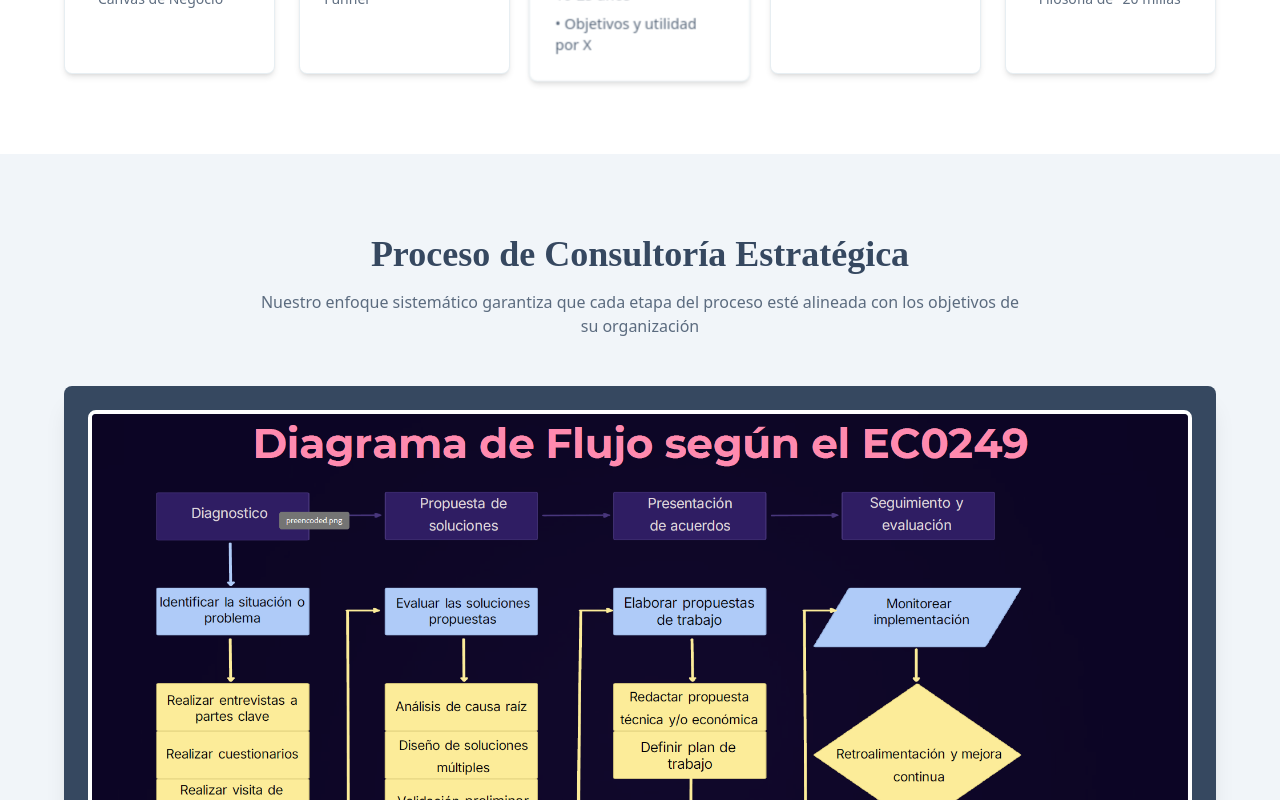
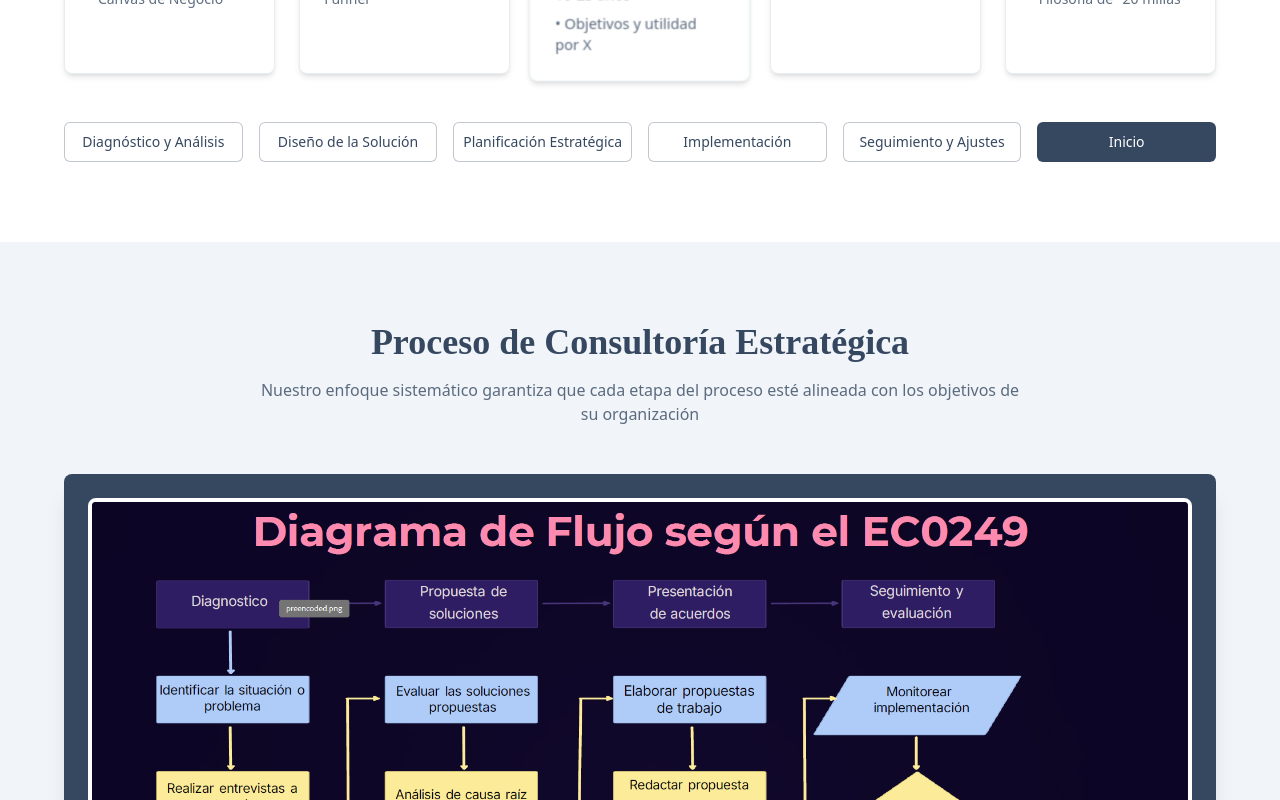
Before and after one commit to Omar-Villalobos/business-strategy-compass, a React (Vite) app: page / in a window 1280 px wide. Shown: the part 2240-3040 px from the top of the page. Built offline with nearby package versions, Linux system fonts and the light colour scheme.

Commit message:
feat: Add navigation to buttons
Connect buttons to sections and add a "Inicio" button.

```diff
--- a/src/components/GrowthStages.tsx
+++ b/src/components/GrowthStages.tsx
@@ -1,8 +1,9 @@
 
 import { Table, TableBody, TableCell, TableHead, TableHeader, TableRow } from "./ui/table";
 import { Progress } from "./ui/progress";
-import { CheckCircle, Circle, CircleCheck, CircleDot, Star } from "lucide-react";
+import { CheckCircle, Circle, CircleCheck, CircleDot, Star, ArrowUp } from "lucide-react";
 import { motion } from "framer-motion";
+import { Button } from "./ui/button";
 
 const stageArchetypes = {
   StartUp: {
@@ -58,8 +59,15 @@ const stageList = Object.entries(stageArchetypes).map(([key, value]) => ({
 }));
 
 export const GrowthStages = () => {
+  const scrollToTop = () => {
+    window.scrollTo({
+      top: 0,
+      behavior: "smooth"
+    });
+  };
+
   return (
-    <section className="py-20 px-4 bg-gradient-to-br from-[#f0f4f8] to-[#e9edf1]">
+    <section id="growth-stages" className="py-20 px-4 bg-gradient-to-br from-[#f0f4f8] to-[#e9edf1]">
       <div className="max-w-6xl mx-auto">
         <motion.h2
           className="font-playfair text-4xl md:text-5xl font-bold text-center text-[#243b53] mb-6"
@@ -144,6 +152,16 @@ export const GrowthStages = () => {
             </button>
           </div>
         </motion.div>
+
+        <div className="flex justify-center mt-12">
+          <Button
+            onClick={scrollToTop}
+            className="bg-[#364860] hover:bg-[#2d3e52] text-white gap-2"
+          >
+            <ArrowUp className="h-4 w-4" />
+            Inicio
+          </Button>
+        </div>
       </div>
     </section>
   );
--- a/src/components/Methodology.tsx
+++ b/src/components/Methodology.tsx
@@ -1,10 +1,27 @@
 
 import { BookOpen, Target, Crown, FileCheck, Search } from "lucide-react";
 import { Card, CardContent, CardHeader, CardTitle } from "./ui/card";
+import { Button } from "./ui/button";
 
 export const Methodology = () => {
+  // Function to scroll to specific sections
+  const scrollToSection = (id) => {
+    const section = document.getElementById(id);
+    if (section) {
+      section.scrollIntoView({ behavior: 'smooth' });
+    }
+  };
+
+  // Function to scroll to top
+  const scrollToTop = () => {
+    window.scrollTo({
+      top: 0,
+      behavior: "smooth"
+    });
+  };
+
   return (
-    <div className="py-20 px-4 bg-[#ffffff]">
+    <div id="methodology" className="py-20 px-4 bg-[#ffffff]">
       <div className="max-w-6xl mx-auto">
         <h2 className="font-playfair text-3xl md:text-4xl font-bold text-center mb-4 text-[#364860]">
           Metodología de Excelencia
@@ -14,7 +31,7 @@ export const Methodology = () => {
         </p>
 
         <div className="grid md:grid-cols-5 gap-6">
-          <Card className="backdrop-blur-sm bg-white shadow-md border border-[#86a8be]/20 transition-all hover:shadow-lg hover:border-[#86a8be]/40">
+          <Card id="diagnostico-analisis" className="backdrop-blur-sm bg-white shadow-md border border-[#86a8be]/20 transition-all hover:shadow-lg hover:border-[#86a8be]/40">
             <CardHeader className="pb-2">
               <div className="p-2 rounded-full bg-[#364860]/10 w-fit mb-2">
                 <Search className="h-8 w-8 text-[#364860]" />
@@ -29,7 +46,7 @@ export const Methodology = () => {
               </ul>
             </CardContent>
           </Card>
-          <Card className="backdrop-blur-sm bg-white shadow-md border border-[#86a8be]/20 transition-all hover:shadow-lg hover:border-[#86a8be]/40">
+          <Card id="diseno-solucion" className="backdrop-blur-sm bg-white shadow-md border border-[#86a8be]/20 transition-all hover:shadow-lg hover:border-[#86a8be]/40">
             <CardHeader className="pb-2">
               <div className="p-2 rounded-full bg-[#364860]/10 w-fit mb-2">
                 <Crown className="h-8 w-8 text-[#364860]" />
@@ -44,7 +61,7 @@ export const Methodology = () => {
               </ul>
             </CardContent>
           </Card>
-          <Card className="backdrop-blur-sm bg-white shadow-md border border-[#86a8be]/20 transition-all hover:shadow-lg hover:border-[#86a8be]/40 md:scale-105 z-10">
+          <Card id="planificacion-estrategica" className="backdrop-blur-sm bg-white shadow-md border border-[#86a8be]/20 transition-all hover:shadow-lg hover:border-[#86a8be]/40 md:scale-105 z-10">
             <CardHeader className="pb-2">
               <div className="p-2 rounded-full bg-[#364860]/10 w-fit mb-2">
                 <BookOpen className="h-8 w-8 text-[#364860]" />
@@ -59,7 +76,7 @@ export const Methodology = () => {
               </ul>
             </CardContent>
           </Card>
-          <Card className="backdrop-blur-sm bg-white shadow-md border border-[#86a8be]/20 transition-all hover:shadow-lg hover:border-[#86a8be]/40">
+          <Card id="implementacion" className="backdrop-blur-sm bg-white shadow-md border border-[#86a8be]/20 transition-all hover:shadow-lg hover:border-[#86a8be]/40">
             <CardHeader className="pb-2">
               <div className="p-2 rounded-full bg-[#364860]/10 w-fit mb-2">
                 <FileCheck className="h-8 w-8 text-[#364860]" />
@@ -74,7 +91,7 @@ export const Methodology = () => {
               </ul>
             </CardContent>
           </Card>
-          <Card className="backdrop-blur-sm bg-white shadow-md border border-[#86a8be]/20 transition-all hover:shadow-lg hover:border-[#86a8be]/40">
+          <Card id="seguimiento-ajustes" className="backdrop-blur-sm bg-white shadow-md border border-[#86a8be]/20 transition-all hover:shadow-lg hover:border-[#86a8be]/40">
             <CardHeader className="pb-2">
               <div className="p-2 rounded-full bg-[#364860]/10 w-fit mb-2">
                 <Target className="h-8 w-8 text-[#364860]" />
@@ -90,6 +107,50 @@ export const Methodology = () => {
             </CardContent>
           </Card>
         </div>
+
+        <div className="mt-12 grid grid-cols-2 md:grid-cols-6 gap-4">
+          <Button
+            onClick={() => scrollToSection('diagnostico-analisis')}
+            variant="outline"
+            className="text-[#364860] border-[#364860]/30 hover:bg-[#364860]/10"
+          >
+            Diagnóstico y Análisis
+          </Button>
+          <Button
+            onClick={() => scrollToSection('diseno-solucion')}
+            variant="outline"
+            className="text-[#364860] border-[#364860]/30 hover:bg-[#364860]/10"
+          >
+            Diseño de la Solución
+          </Button>
+          <Button
+            onClick={() => scrollToSection('planificacion-estrategica')}
+            variant="outline"
+            className="text-[#364860] border-[#364860]/30 hover:bg-[#364860]/10"
+          >
+            Planificación Estratégica
+          </Button>
+          <Button
+            onClick={() => scrollToSection('implementacion')}
+            variant="outline"
+            className="text-[#364860] border-[#364860]/30 hover:bg-[#364860]/10"
+          >
+            Implementación
+          </Button>
+          <Button
+            onClick={() => scrollToSection('seguimiento-ajustes')}
+            variant="outline"
+            className="text-[#364860] border-[#364860]/30 hover:bg-[#364860]/10"
+          >
+            Seguimiento y Ajustes
+          </Button>
+          <Button
+            onClick={scrollToTop}
+            className="bg-[#364860] hover:bg-[#2d3e52] text-white"
+          >
+            Inicio
+          </Button>
+        </div>
       </div>
     </div>
   );
--- a/src/components/NavigationMenu.tsx
+++ b/src/components/NavigationMenu.tsx
@@ -11,14 +11,27 @@ import {
 import { cn } from "@/lib/utils";
 
 export const NavigationMenu = () => {
+  // Function to scroll to sections
+  const scrollToSection = (id) => {
+    const section = document.getElementById(id);
+    if (section) {
+      section.scrollIntoView({ behavior: 'smooth' });
+    } else if (id === 'top') {
+      window.scrollTo({
+        top: 0,
+        behavior: "smooth"
+      });
+    }
+  };
+
   return (
     <div className="max-w-6xl mx-auto py-4 px-4 relative z-20">
       <NavMenu className="justify-end">
         <NavigationMenuList>
           <NavigationMenuItem>
             <NavigationMenuLink
-              href="#"
-              className="group inline-flex h-9 w-max items-center justify-center rounded-md bg-transparent px-4 py-2 text-sm font-medium text-white hover:bg-[#86a8be]/20 hover:text-white"
+              onClick={() => scrollToSection('top')}
+              className="group inline-flex h-9 w-max items-center justify-center rounded-md bg-transparent px-4 py-2 text-sm font-medium text-white hover:bg-[#86a8be]/20 hover:text-white cursor-pointer"
             >
               Inicio
             </NavigationMenuLink>
@@ -30,14 +43,20 @@ export const NavigationMenu = () => {
             </NavigationMenuTrigger>
             <NavigationMenuContent>
               <ul className="grid gap-3 p-4 md:w-[400px] lg:w-[500px]">
-                {["Diagnóstico y Análisis", "Diseño de la Solución", "Planificación Estratégica", "Implementación", "Seguimiento y Ajustes"].map((phase) => (
-                  <li key={phase}>
+                {[
+                  { name: "Diagnóstico y Análisis", id: "diagnostico-analisis" },
+                  { name: "Diseño de la Solución", id: "diseno-solucion" },
+                  { name: "Planificación Estratégica", id: "planificacion-estrategica" },
+                  { name: "Implementación", id: "implementacion" },
+                  { name: "Seguimiento y Ajustes", id: "seguimiento-ajustes" }
+                ].map((phase) => (
+                  <li key={phase.id}>
                     <NavigationMenuLink asChild>
                       <a
-                        href="#"
-                        className="block select-none space-y-1 rounded-md p-3 leading-none no-underline outline-none transition-colors hover:bg-[#86a8be]/10 hover:text-[#86a8be]"
+                        onClick={() => scrollToSection(phase.id)}
+                        className="block select-none space-y-1 rounded-md p-3 leading-none no-underline outline-none transition-colors hover:bg-[#86a8be]/10 hover:text-[#86a8be] cursor-pointer"
                       >
-                        <div className="text-sm font-medium leading-none">{phase}</div>
+                        <div className="text-sm font-medium leading-none">{phase.name}</div>
                       </a>
                     </NavigationMenuLink>
                   </li>
@@ -53,16 +72,16 @@ export const NavigationMenu = () => {
             <NavigationMenuContent>
               <ul className="grid w-[400px] gap-3 p-4 md:w-[500px] md:grid-cols-2 lg:w-[600px]">
                 {[
-                  { title: "Plan Estratégico en Una Página (OPSP)", description: "Alinea objetivos, métricas y responsables en un solo documento" },
-                  { title: "Optimización de Procesos", description: "Mejora la eficiencia operativa de tu organización" },
-                  { title: "Diagnóstico Empresarial", description: "Análisis detallado de la situación actual de tu empresa" },
-                  { title: "Asesoría por Etapas", description: "Soluciones adaptadas a cada fase de crecimiento" }
+                  { title: "Plan Estratégico en Una Página (OPSP)", description: "Alinea objetivos, métricas y responsables en un solo documento", id: "planificacion-estrategica" },
+                  { title: "Optimización de Procesos", description: "Mejora la eficiencia operativa de tu organización", id: "growth-stages" },
+                  { title: "Diagnóstico Empresarial", description: "Análisis detallado de la situación actual de tu empresa", id: "diagnostico-analisis" },
+                  { title: "Asesoría por Etapas", description: "Soluciones adaptadas a cada fase de crecimiento", id: "growth-stages" }
                 ].map((service) => (
                   <li key={service.title}>
                     <NavigationMenuLink asChild>
                       <a
-                        href="#"
-                        className="block select-none space-y-1 rounded-md p-3 leading-none no-underline outline-none transition-colors hover:bg-[#86a8be]/10 hover:text-[#86a8be]"
+                        onClick={() => scrollToSection(service.id)}
+                        className="block select-none space-y-1 rounded-md p-3 leading-none no-underline outline-none transition-colors hover:bg-[#86a8be]/10 hover:text-[#86a8be] cursor-pointer"
                       >
                         <div className="text-sm font-medium leading-none">{service.title}</div>
                         <p className="line-clamp-2 text-sm leading-snug text-gray-300">
@@ -78,8 +97,8 @@ export const NavigationMenu = () => {
 
           <NavigationMenuItem>
             <NavigationMenuLink
-              href="#"
-              className="group inline-flex h-9 w-max items-center justify-center rounded-md bg-transparent px-4 py-2 text-sm font-medium text-white hover:bg-[#86a8be]/20 hover:text-white"
+              onClick={() => scrollToSection('contact')}
+              className="group inline-flex h-9 w-max items-center justify-center rounded-md bg-transparent px-4 py-2 text-sm font-medium text-white hover:bg-[#86a8be]/20 hover:text-white cursor-pointer"
             >
               Contacto
             </NavigationMenuLink>
```
